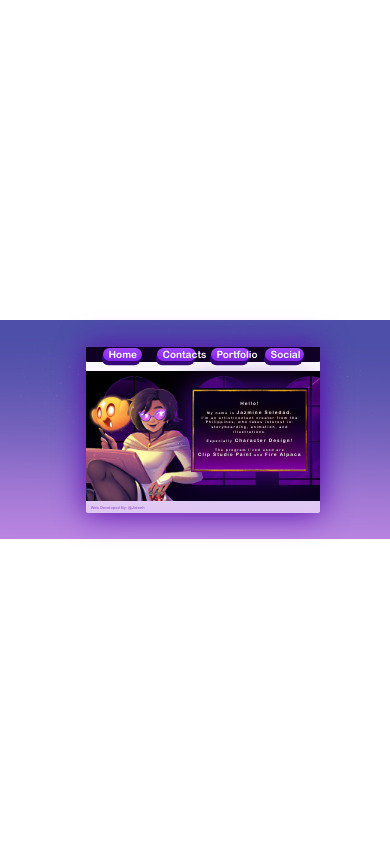
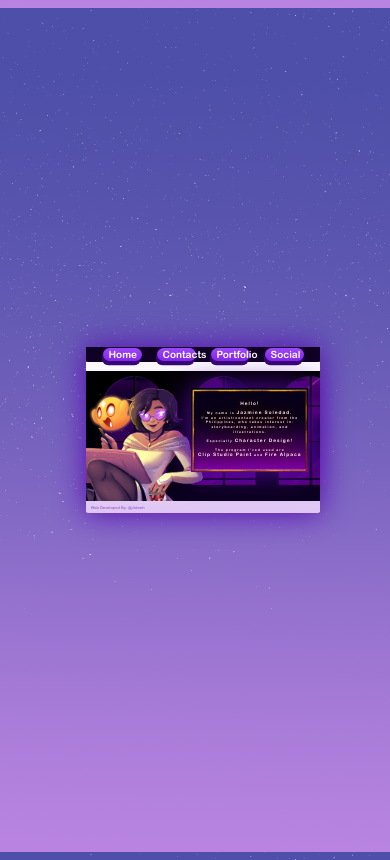
Before and after one commit to Jideeh1/QNJazmine-Portfolio, a plain HTML site: page index.html in a window 390 px wide. Drawn offline with nearby package versions, Linux system fonts and the light colour scheme.

Commit message:
Responsive background

```diff
--- a/script.js
+++ b/script.js
@@ -63,12 +63,8 @@ function startFlyAnimation() {
   function confirmEmail() {
 
     console.log("Uhh, email?"); //Yes, I still debug using console logs and alerts. Fuck off.
-
-
     if (confirm("Do you want to proceed to email?")) {
         window.location.href = "mailto:qnjazminebusiness@gmail.com";
-
-
     }
     else {
         console.log('No? Okay.'); //Yes, I still debug using console logs and alerts. Fuck off.
--- a/styles.css
+++ b/styles.css
@@ -22,14 +22,14 @@
 body {
     background-image: url(Assets/background_layout.png);
     background-repeat: no-repeat;
-    background-attachment: cover;
+    background-attachment: fixed;
     background-position: center;
     justify-content: center;
     flex-direction: column;
+    background-size: cover;
     overflow-y: hidden;
     display: flex;
 
-    background-size: 100%;
     height: 100vh;
     width: 100vw;
 }
```
